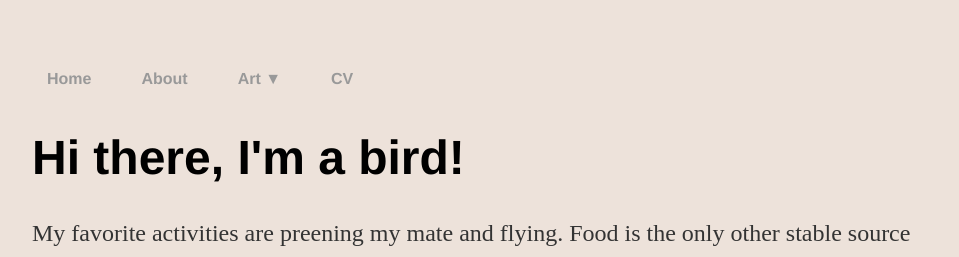
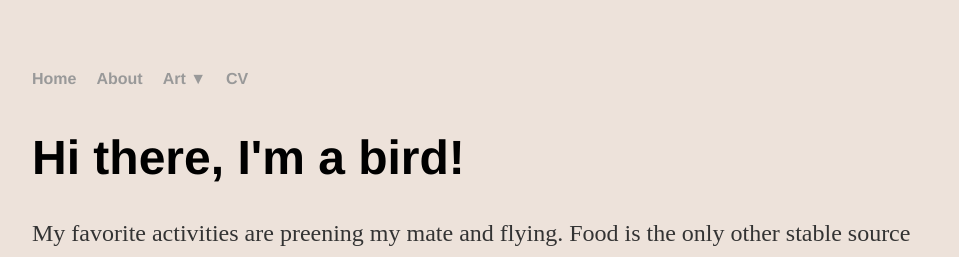
Before and after one commit to githubfinch/githubfinch.github.io, a Jekyll site: the page built from index.html, in a window 1280 px wide. Shown: the top 257 px of the page, without its empty margins (160-1119 px from the left). Built offline with Jekyll 4.4.1, drawn with Linux system fonts in a browser that asks for light colours.

Commit message:
Update main.css

```diff
--- a/css/main.css
+++ b/css/main.css
@@ -45,6 +45,7 @@
 
 /*new submenu stuff */
 
+/* Navigation */
 nav ul {
     list-style: none;
     margin: 0;
@@ -52,71 +53,49 @@
     display: flex;
 }
 
-nav li {
+nav ul li {
+    display: block;
+    margin-right: 20px;
     position: relative;
 }
 
 nav a {
     display: block;
-    padding: 10px 15px;
+    padding: 10px 0;
 }
 
-/* Hide submenu */
-nav .dropdown .submenu {
+/* Dropdown menu */
+nav .submenu {
     display: none;
     position: absolute;
     top: 100%;
     left: 0;
+    min-width: 180px;
     margin: 0;
     padding: 0;
-    min-width: 150px;
-    background: white;
+    background: #444;
     z-index: 9999;
 }
 
-/* Show submenu */
-nav .dropdown:hover .submenu {
+/* Show dropdown */
+nav .dropdown:hover > .submenu {
     display: block;
 }
 
-/* Submenu items */
-nav .dropdown .submenu li {
+/* Dropdown entries */
+nav .submenu li {
     display: block;
-    float: none;
     width: 100%;
-    height: auto;
+    margin: 0;
 }
 
-nav .dropdown .submenu a {
+nav .submenu li a {
     display: block;
+    padding: 12px 16px;
+    color: white;
     white-space: nowrap;
 }
 
-nav .dropdown .submenu a:hover {
-    background: #eee;
-}
-
-
-.submenu a {
-    display: none;
-    position: absolute;
-    top:100%;
-    left:0;
-    min-width: 180px;
-    paddiing: 0;
-    margin: 0;
-    list-style: none;
-    background: #444;
-}
-
-.dropdown:hover .submenu {
-    display: block;
-}
-
-.submenu a {
-    padding: 12px 16px;
-}
-
-.submenu a:hover{
+nav .submenu li a:hover {
     background: #666;
 }
```
